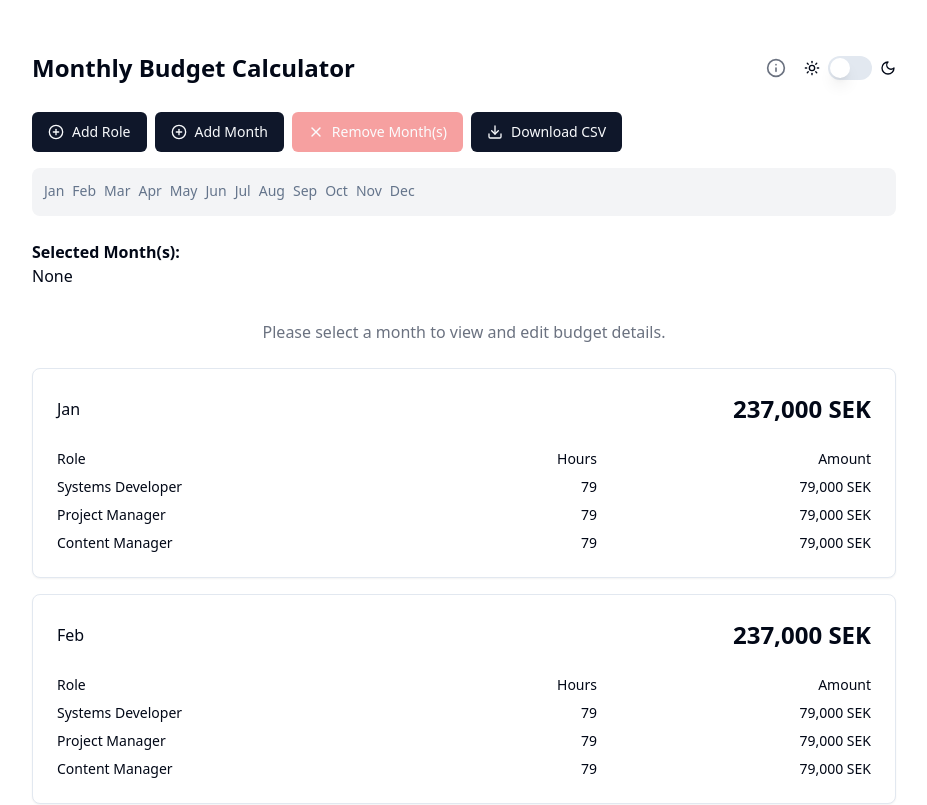
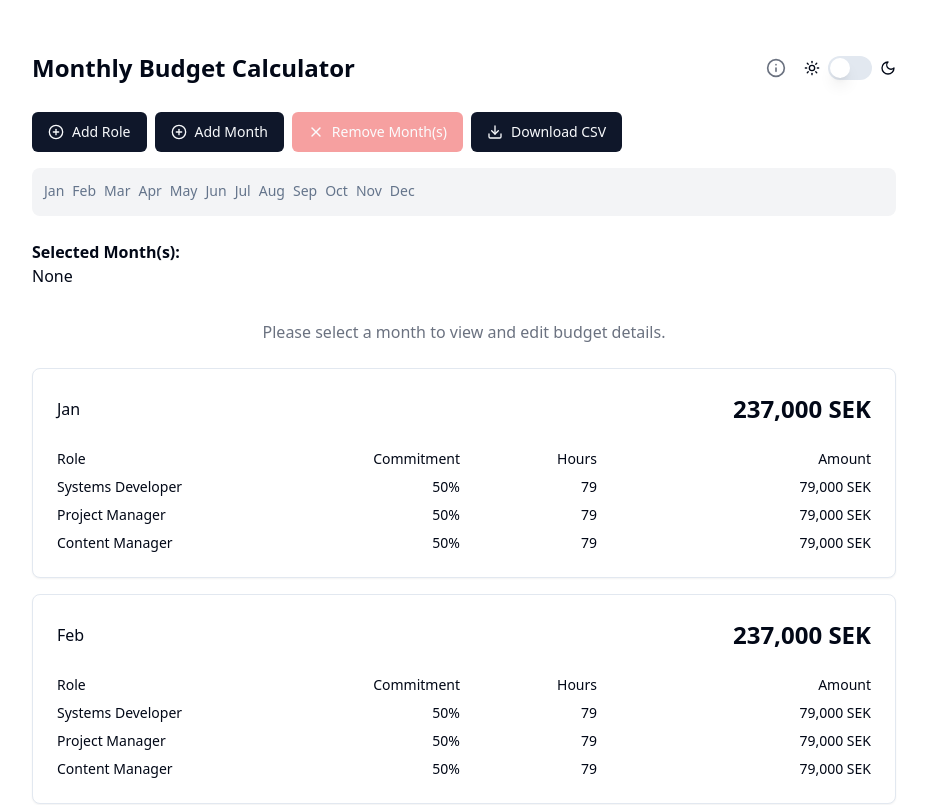
Before and after one commit to anders-brunoson/budget-calculator, a React (Vite) app: page / in a window 1280 px wide. Shown: the top 805 px of the page, without its empty margins (176-1103 px from the left). Built offline with nearby package versions, Linux system fonts and the light colour scheme.

Commit message:
Commitment lvl summary cards + 0 days bugfix

```diff
--- a/src/components/BudgetCalculator.jsx
+++ b/src/components/BudgetCalculator.jsx
@@ -79,27 +79,38 @@ const BudgetCalculator = () => {
     let grandTotal = 0;
     const grandTotalBreakdown = {};
     const grandTotalHours = {};
+    const grandTotalCommitments = {};
 
     months.forEach(month => {
-      newBudget[month] = { total: 0, breakdown: {}, hours: {} };
+      newBudget[month] = { total: 0, breakdown: {}, hours: {}, commitments: {} };
       roles.forEach(role => {
-        const hours = Math.round((workingDays[month] || 21) * 7.5 * (commitments[role.id]?.[month] || 0) / 100);
+        const commitment = commitments[role.id]?.[month] || 0;
+        const days = workingDays[month] || 0;
+        const hours = Math.round(days * 7.5 * commitment / 100);
         const amount = hours * (hourlyRates[role.id] || 0);
         newBudget[month].breakdown[role.id] = amount;
         newBudget[month].hours[role.id] = hours;
+        newBudget[month].commitments[role.id] = commitment;
         newBudget[month].total += amount;
 
-        // Update grandTotal breakdown and hours
+        // Update grandTotal breakdown, hours, and commitments
         grandTotalBreakdown[role.id] = (grandTotalBreakdown[role.id] || 0) + amount;
         grandTotalHours[role.id] = (grandTotalHours[role.id] || 0) + hours;
+        grandTotalCommitments[role.id] = (grandTotalCommitments[role.id] || 0) + commitment;
       });
       grandTotal += newBudget[month].total;
+    });
+
+    // Calculate average commitment for grand total
+    Object.keys(grandTotalCommitments).forEach(roleId => {
+      grandTotalCommitments[roleId] = Math.round(grandTotalCommitments[roleId] / months.length);
     });
 
     newBudget.total = {
       total: grandTotal,
       breakdown: grandTotalBreakdown,
-      hours: grandTotalHours
+      hours: grandTotalHours,
+      commitments: grandTotalCommitments
     };
 
     setBudget(newBudget);
@@ -462,7 +473,7 @@ const BudgetCalculator = () => {
       )}
 
       <div className="space-y-4 mt-6">
-        {Object.entries(budget).map(([period, { total, breakdown, hours }]) => (
+        {Object.entries(budget).map(([period, { total, breakdown, hours, commitments }]) => (
           <Card key={period}>
             <CardHeader className="capitalize">
               <div className="flex justify-between items-center">
@@ -470,17 +481,19 @@ const BudgetCalculator = () => {
                 <span className="text-2xl font-bold">{total?.toLocaleString()} SEK</span>
               </div>
             </CardHeader>
-            {breakdown && hours && (
+            {breakdown && hours && commitments && (
               <CardContent>
                 <div className="space-y-2">
                   <div className="grid grid-cols-12 gap-2 text-sm font-medium">
-                    <span className="col-span-6 text-left">Role</span>
+                    <span className="col-span-4 text-left">Role</span>
+                    <span className="col-span-2 text-right">Commitment</span>
                     <span className="col-span-2 text-right">Hours</span>
                     <span className="col-span-4 text-right">Amount</span>
                   </div>
                   {roles.map(role => (
                     <div key={role.id} className="grid grid-cols-12 gap-2 text-sm">
-                      <span className="col-span-6 text-left truncate" title={role.name}>{role.name}</span>
+                      <span className="col-span-4 text-left truncate" title={role.name}>{role.name}</span>
+                      <span className="col-span-2 text-right">{commitments[role.id] || 0}%</span>
                       <span className="col-span-2 text-right">{hours[role.id] || 0}</span>
                       <span className="col-span-4 text-right">{(breakdown[role.id] || 0).toLocaleString()} SEK</span>
                     </div>
@@ -491,7 +504,9 @@ const BudgetCalculator = () => {
           </Card>
         ))}
       </div>
+
       <InfoModal />
+
     </div>
   );
 };
```
